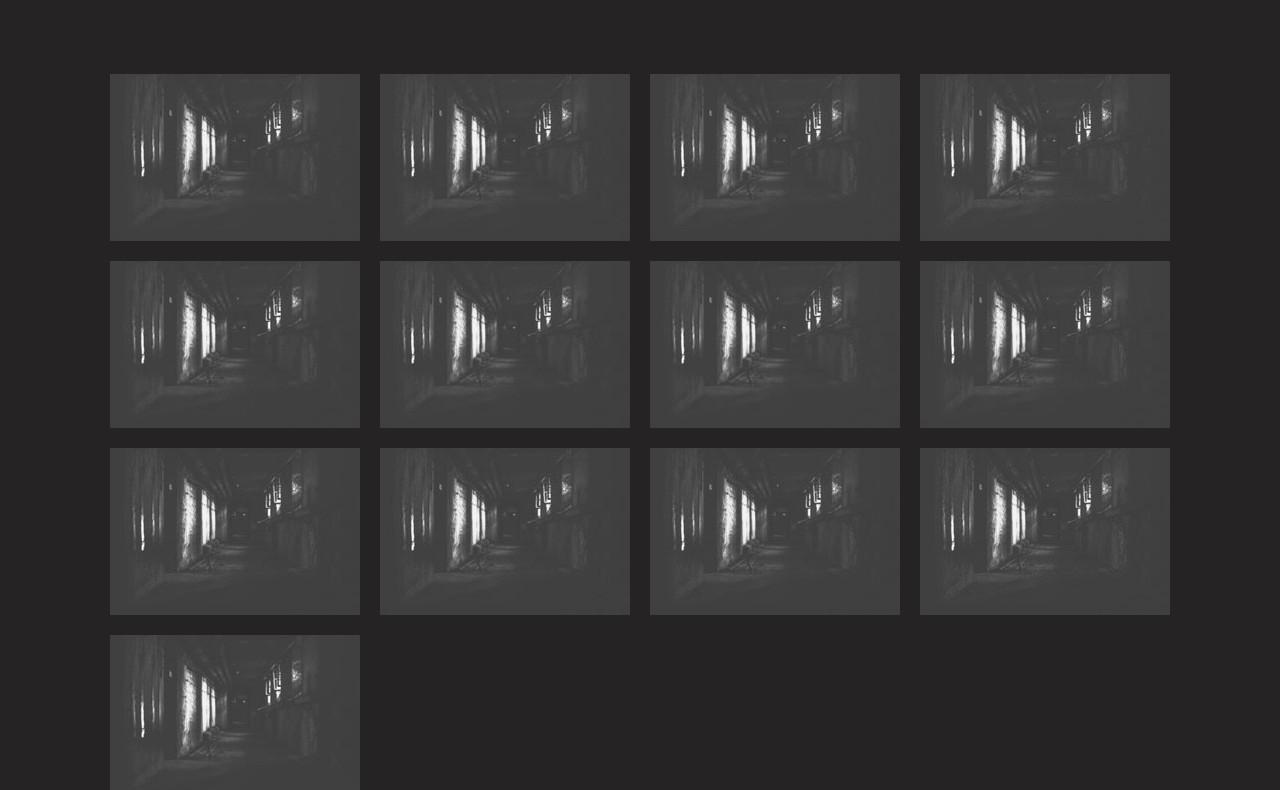
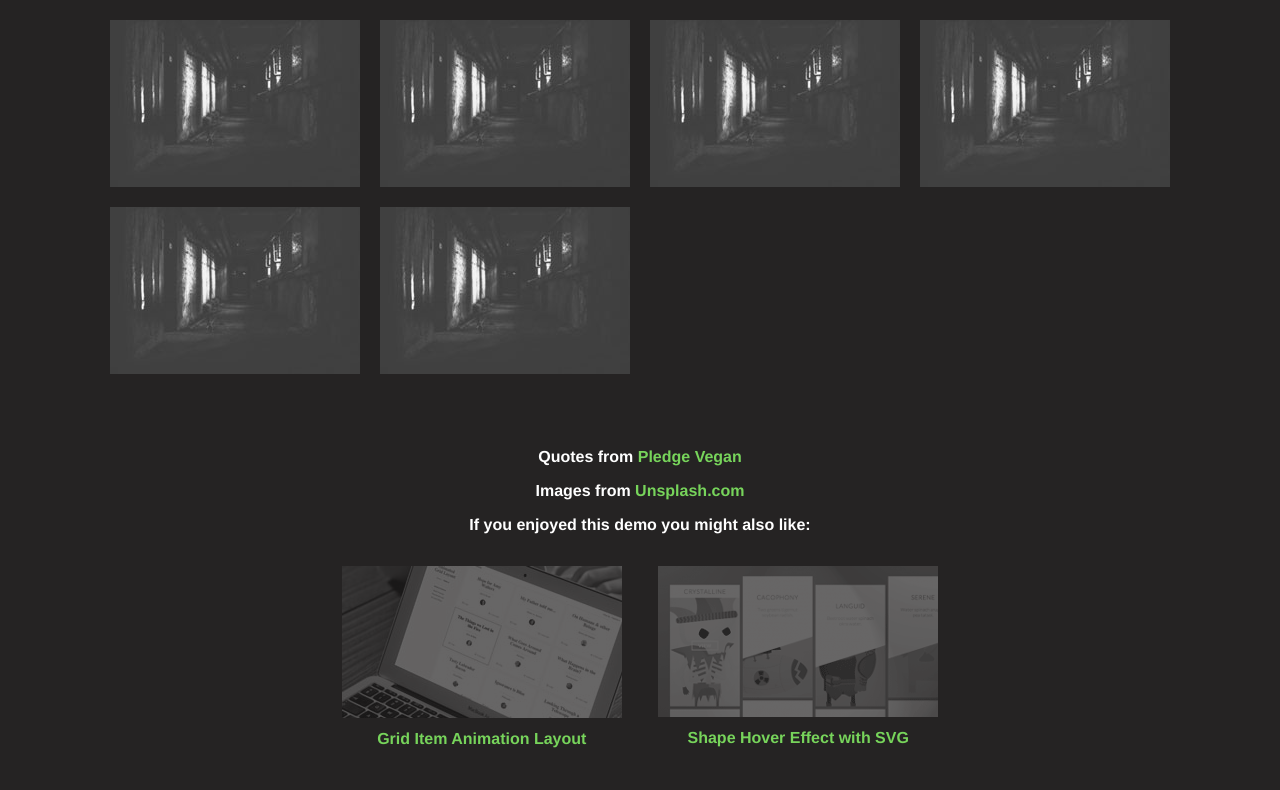
Before and after one commit to yveshughes/qualityhrs, a plain HTML site: page index.html in a window 1280 px wide. Shown: the part 208-998 px from the top of the page. Drawn offline with Linux system fonts and the light colour scheme.

Commit message:
updated json

```diff
--- a/gallery.json
+++ b/gallery.json
@@ -7,7 +7,7 @@
       "alt": "img06",
       "title": "Mother's Love",
       "description": "Every time you drink a glass of milk or eat a piece of cheese, you harm a mother. Please go vegan.",
-      "camera": "Canon PowerShot S95",
+      "category": "Plumbing",
       "length": "22.5mm",
       "aperture": "5.6",
       "extime": "1/1000",
@@ -20,7 +20,7 @@
       "alt": "img06",
       "title": "Mother's Love",
       "description": "Every time you drink a glass of milk or eat a piece of cheese, you harm a mother. Please go vegan.",
-      "camera": "Canon PowerShot S95",
+      "category": "Electrical",
       "length": "22.5mm",
       "aperture": "5.6",
       "extime": "1/1000",
@@ -33,7 +33,7 @@
       "alt": "img06",
       "title": "Mother's Love",
       "description": "Every time you drink a glass of milk or eat a piece of cheese, you harm a mother. Please go vegan.",
-      "camera": "Canon PowerShot S95",
+      "category": "Carpentry",
       "length": "22.5mm",
       "aperture": "5.6",
       "extime": "1/1000",
@@ -46,7 +46,7 @@
       "alt": "img06",
       "title": "Mother's Love",
       "description": "Every time you drink a glass of milk or eat a piece of cheese, you harm a mother. Please go vegan.",
-      "camera": "Canon PowerShot S95",
+      "category": "Painting",
       "length": "22.5mm",
       "aperture": "5.6",
       "extime": "1/1000",
@@ -59,7 +59,7 @@
       "alt": "img06",
       "title": "Mother's Love",
       "description": "Every time you drink a glass of milk or eat a piece of cheese, you harm a mother. Please go vegan.",
-      "camera": "Canon PowerShot S95",
+      "category": "Remodel",
       "length": "22.5mm",
       "aperture": "5.6",
       "extime": "1/1000",
@@ -72,98 +72,7 @@
       "alt": "img06",
       "title": "Mother's Love",
       "description": "Every time you drink a glass of milk or eat a piece of cheese, you harm a mother. Please go vegan.",
-      "camera": "Canon PowerShot S95",
-      "length": "22.5mm",
-      "aperture": "5.6",
-      "extime": "1/1000",
-      "iso": "80"
-    },
-    {
-      "datasize": "1280x857",
-      "original": "img/original/6.jpg",
-      "thumbs": "img/thumbs/6.jpg",
-      "alt": "img06",
-      "title": "Mother's Love",
-      "description": "Every time you drink a glass of milk or eat a piece of cheese, you harm a mother. Please go vegan.",
-      "camera": "Canon PowerShot S95",
-      "length": "22.5mm",
-      "aperture": "5.6",
-      "extime": "1/1000",
-      "iso": "80"
-    },
-    {
-      "datasize": "1280x857",
-      "original": "img/original/6.jpg",
-      "thumbs": "img/thumbs/6.jpg",
-      "alt": "img06",
-      "title": "Mother's Love",
-      "description": "Every time you drink a glass of milk or eat a piece of cheese, you harm a mother. Please go vegan.",
-      "camera": "Canon PowerShot S95",
-      "length": "22.5mm",
-      "aperture": "5.6",
-      "extime": "1/1000",
-      "iso": "80"
-    },
-    {
-      "datasize": "1280x857",
-      "original": "img/original/6.jpg",
-      "thumbs": "img/thumbs/6.jpg",
-      "alt": "img06",
-      "title": "Mother's Love",
-      "description": "Every time you drink a glass of milk or eat a piece of cheese, you harm a mother. Please go vegan.",
-      "camera": "Canon PowerShot S95",
-      "length": "22.5mm",
-      "aperture": "5.6",
-      "extime": "1/1000",
-      "iso": "80"
-    },
-    {
-      "datasize": "1280x857",
-      "original": "img/original/6.jpg",
-      "thumbs": "img/thumbs/6.jpg",
-      "alt": "img06",
-      "title": "Mother's Love",
-      "description": "Every time you drink a glass of milk or eat a piece of cheese, you harm a mother. Please go vegan.",
-      "camera": "Canon PowerShot S95",
-      "length": "22.5mm",
-      "aperture": "5.6",
-      "extime": "1/1000",
-      "iso": "80"
-    },
-    {
-      "datasize": "1280x857",
-      "original": "img/original/6.jpg",
-      "thumbs": "img/thumbs/6.jpg",
-      "alt": "img06",
-      "title": "Mother's Love",
-      "description": "Every time you drink a glass of milk or eat a piece of cheese, you harm a mother. Please go vegan.",
-      "camera": "Canon PowerShot S95",
-      "length": "22.5mm",
-      "aperture": "5.6",
-      "extime": "1/1000",
-      "iso": "80"
-    },
-    {
-      "datasize": "1280x857",
-      "original": "img/original/6.jpg",
-      "thumbs": "img/thumbs/6.jpg",
-      "alt": "img06",
-      "title": "Mother's Love",
-      "description": "Every time you drink a glass of milk or eat a piece of cheese, you harm a mother. Please go vegan.",
-      "camera": "Canon PowerShot S95",
-      "length": "22.5mm",
-      "aperture": "5.6",
-      "extime": "1/1000",
-      "iso": "80"
-    },
-    {
-      "datasize": "1280x857",
-      "original": "img/original/6.jpg",
-      "thumbs": "img/thumbs/6.jpg",
-      "alt": "img06",
-      "title": "Mother's Love",
-      "description": "Every time you drink a glass of milk or eat a piece of cheese, you harm a mother. Please go vegan.",
-      "camera": "Canon PowerShot S95",
+      "category": "Flooring",
       "length": "22.5mm",
       "aperture": "5.6",
       "extime": "1/1000",
--- a/index.html
+++ b/index.html
@@ -25,7 +25,7 @@
 				<a class="codrops-icon codrops-icon--prev" href="http://tympanus.net/Tutorials/CSSProgress/" title="Previous Demo"><span>Previous Demo</span></a>
 				<a class="codrops-icon codrops-icon--drop" href="http://tympanus.net/codrops/?p=25256" title="Back to the article"><span>Back to the Codrops article</span></a>
 			</div>
-			<h1>Image Grid Effects <span>Animations for photography grids</span></h1>
+			<h1>Quality Home Remodeling Service</h1>
 			<!--<nav class="codrops-demos">-->
 				<!--<a href="index.html">Demo 1</a>-->
 				<!--<a class="current-demo" href="index2.html">Demo 2</a>-->
```
